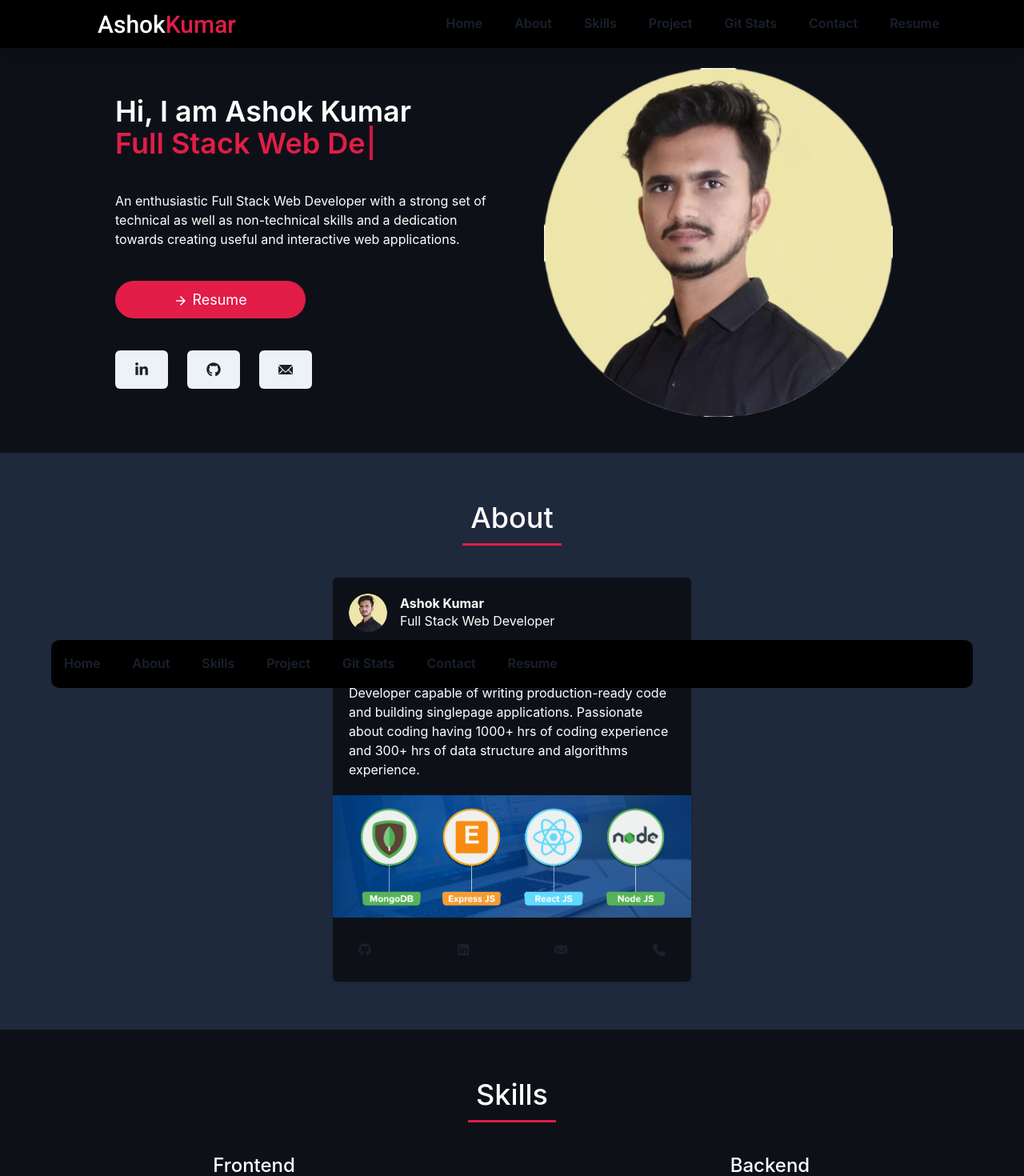
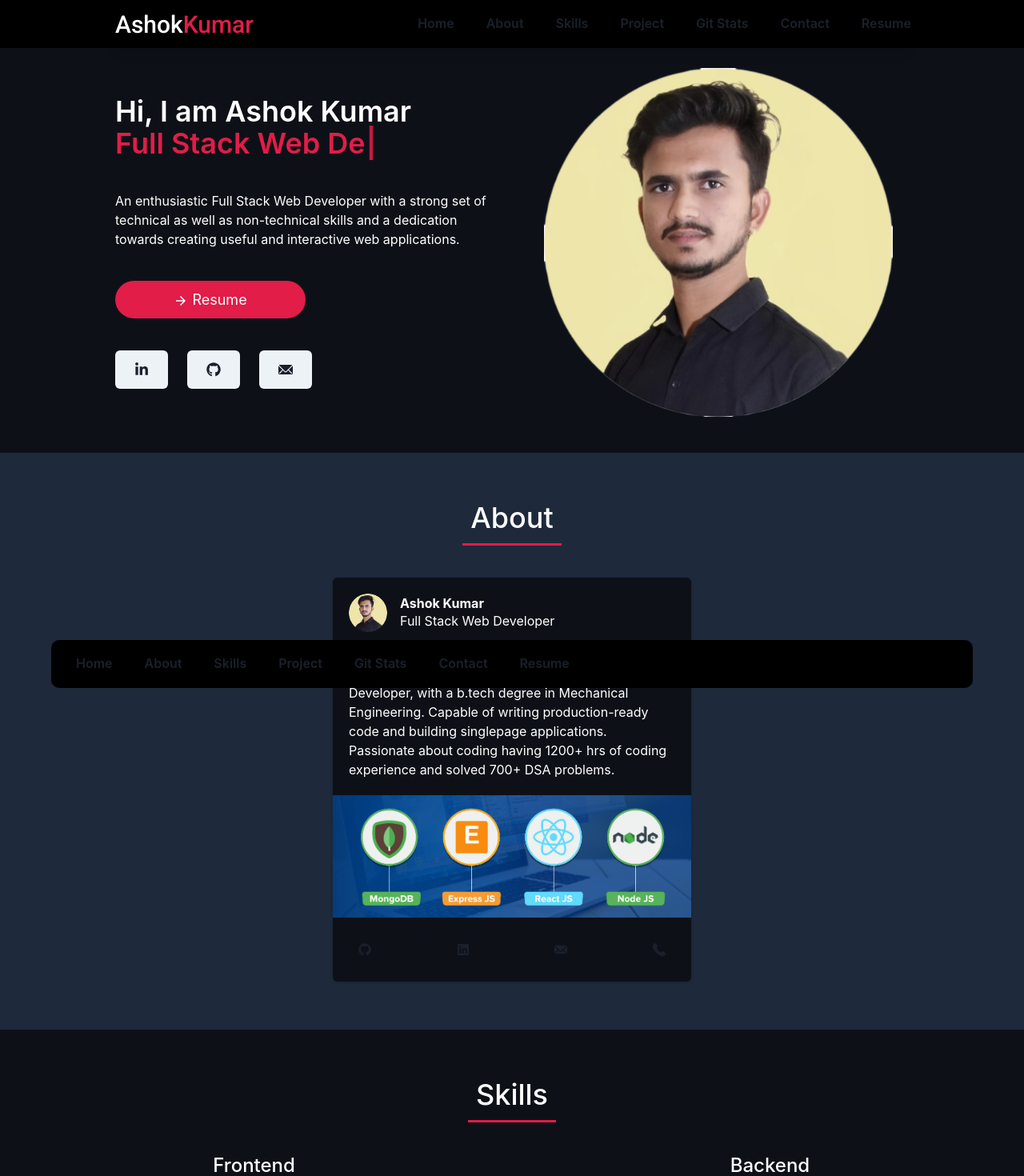
Before and after one commit to AshokPrjapati/AshokPrjapati.github.io, a React (Create React App) app: page / in a window 1280 px wide. Shown: the top 1470 px of the page at 80% size. Built offline with nearby package versions, Linux system fonts and the light colour scheme.

Commit message:
improved : responsiveness of navbar and projects section

```diff
--- a/src/Components/About/About.jsx
+++ b/src/Components/About/About.jsx
@@ -61,10 +61,11 @@ const TechStacks = () => {
         </CardHeader>
         <CardBody textAlign={"left"} data-aos="fade-up-right">
           <Text>
-            Analytical and detail-oriented aspiring Full Stack Developer capable
-            of writing production-ready code and building singlepage
-            applications. Passionate about coding having 1000+ hrs of coding
-            experience and 300+ hrs of data structure and algorithms experience.
+            Analytical and detail-oriented aspiring Full Stack Developer, with a
+            b.tech degree in Mechanical Engineering. Capable of writing
+            production-ready code and building singlepage applications.
+            Passionate about coding having 1200+ hrs of coding experience and
+            solved 700+ DSA problems.
           </Text>
         </CardBody>
         <Image
--- a/src/Components/Hero/Hero.module.css
+++ b/src/Components/Hero/Hero.module.css
@@ -20,3 +20,24 @@
     -webkit-box-orient: vertical;
     overflow: hidden;
 }
+
+
+/* .pc {
+    display: flex;
+    flex-direction: row;
+    justify-content: space-between;
+} */
+
+.dis {
+    display: none;
+}
+
+@media screen and (max-width: 350px) {
+    .pc {
+        flex-direction: column;
+    }
+
+    .dis {
+        display: flex;
+    }
+}
--- a/src/Components/Navbar/Navbar.jsx
+++ b/src/Components/Navbar/Navbar.jsx
@@ -6,6 +6,7 @@ import {
   useDisclosure,
   Text,
   Slide,
+  Container,
 } from "@chakra-ui/react";
 import React from "react";
 import { NavLink } from "react-router-dom";
@@ -15,15 +16,14 @@ import styles from "./Navbar.module.css";
 function Navbar() {
   const { isOpen, onToggle } = useDisclosure();
   return (
-    <Box className={styles.sticky}>
+    <Box className={styles.sticky} bg={"bg.1"}>
+      <Container maxW="5xl">
         <Flex
-        justify={"space-around"}
+          justify={"space-between"}
           align={"center"}
-        p={"0 15px"}
           height={"60px"}
           width={"100%"}
           shadow={"lg"}
-        bg={"bg.1"}
           zIndex={10}
         >
           <NavLink to={"/"}>
@@ -39,16 +39,13 @@ function Navbar() {
           </NavLink>
 
           <Box>
-          <Flex
-            display={{ base: "none", md: "flex", lg: "flex" }}
-            color={"text.2"}
-          >
+            <Flex display={{ base: "none", lg: "flex" }} color={"text.2"}>
               <TabOpt />
             </Flex>
             <Flex
-            flex={{ base: 1, md: "auto" }}
+              flex={{ base: 1, lg: "auto" }}
               ml={{ base: -2 }}
-            display={{ base: "flex", md: "none" }}
+              display={{ base: "flex", lg: "none" }}
             >
               <IconButton
                 color={"text.1"}
@@ -68,6 +65,7 @@ function Navbar() {
             </Flex>
           </Box>
         </Flex>
+      </Container>
 
       <Slide
         pos={"absolute"}
--- a/src/Components/Navbar/TabOpt.jsx
+++ b/src/Components/Navbar/TabOpt.jsx
@@ -38,11 +38,11 @@ function TabOpt({ isOpen, toggle }) {
   const [active, setActive] = useState("home");
   return (
     <Flex
-      direction={{ base: "column", md: "row", lg: "row" }}
+      direction={{ base: "column", lg: "row" }}
       gap="2"
       dir="column"
       textAlign={"center"}
-      p={"10px 0"}
+      p={"10px 15px"}
       width={"90%"}
       m={"auto"}
       borderRadius={"10px"}
--- a/src/Components/Projects/Projects.jsx
+++ b/src/Components/Projects/Projects.jsx
@@ -157,9 +157,10 @@ const Projects = () => {
               <Stack
                 mt={6}
                 direction={"row"}
+                justify={"space-between"}
+                className={styles.pc}
                 spacing={4}
                 align={"center"}
-                justify={"space-between"}
                 zIndex={1}
                 data-aos="fade-up"
                 data-aos-anchor-placement="bottom-bottom"
@@ -182,7 +183,9 @@ const Projects = () => {
                     Source Code
                   </Button>
                 </Link>
-
+                <Box color="black" className={styles.dis}>
+                  -
+                </Box>
                 <Link
                   href={p.liveLink}
                   isExternal
```
Lines whose indentation alone changed are shown as unchanged.
